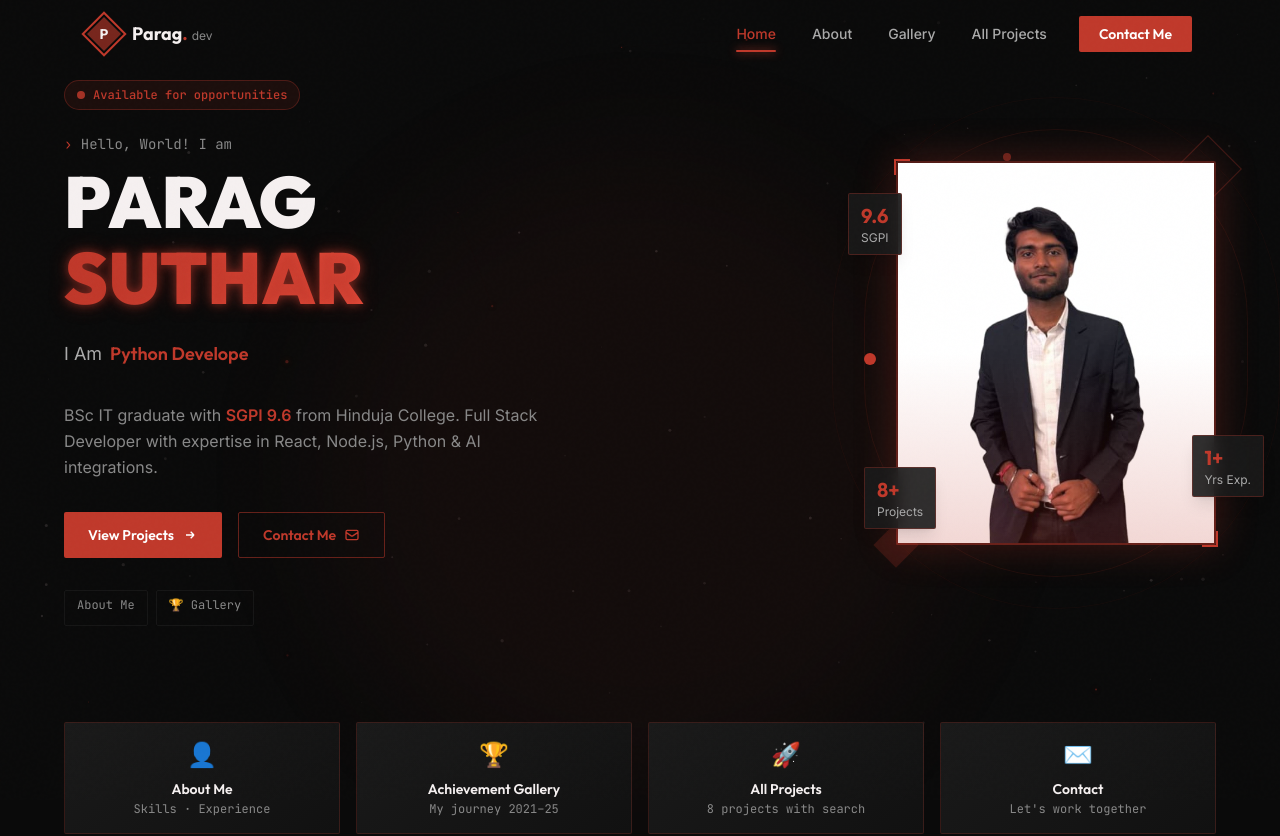
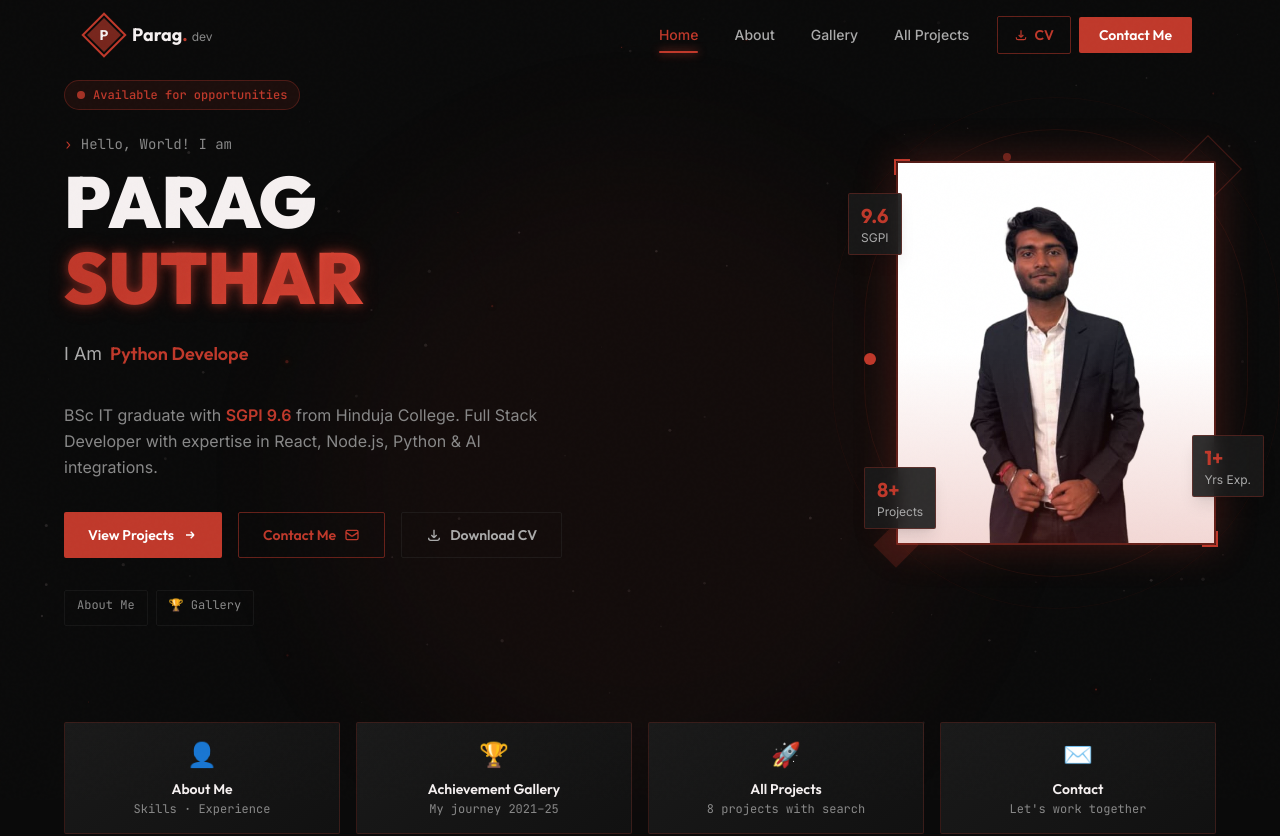
Before and after one commit to Parag407/parag_suthar, a React (Vite) app: page / in a window 1280 px wide. Shown: the top 836 px of the page. Built offline with nearby package versions, Linux system fonts and the light colour scheme.

Commit message:
feat: add Download CV button to Navbar, HeroSection, and ContactPage

```diff
--- a/src/components/HeroSection.jsx
+++ b/src/components/HeroSection.jsx
@@ -104,6 +104,16 @@ const HeroSection = () => {
                   <path d="M3 8l7.89 5.26a2 2 0 002.22 0L21 8M5 19h14a2 2 0 002-2V7a2 2 0 00-2-2H5a2 2 0 00-2 2v10a2 2 0 002 2z" />
                 </svg>
               </Link>
+              <a
+                href="/assets/Parag_Kumar_Suthar_Resume.pdf"
+                download="Parag_Kumar_Suthar_Resume.pdf"
+                className="group inline-flex items-center gap-2 px-6 py-3 border border-knight-gray/30 text-knight-gray-faint font-outfit font-semibold text-sm rounded-sm transition-all duration-300 hover:border-knight-red/50 hover:text-knight-red hover:bg-knight-red/5 hover:shadow-[0_0_16px_rgba(192,57,43,0.15)]"
+              >
+                <svg className="w-4 h-4 transition-transform group-hover:translate-y-0.5" fill="none" stroke="currentColor" strokeWidth="2" viewBox="0 0 24 24">
+                  <path d="M4 16v1a3 3 0 003 3h10a3 3 0 003-3v-1m-4-4l-4 4m0 0l-4-4m4 4V4" />
+                </svg>
+                Download CV
+              </a>
             </div>
 
             {/* Quick-nav pills */}
--- a/src/components/Navbar.jsx
+++ b/src/components/Navbar.jsx
@@ -74,10 +74,22 @@ const Navbar = () => {
             );
           })}
 
+          {/* Download CV */}
+          <a
+            href="/assets/Parag_Kumar_Suthar_Resume.pdf"
+            download="Parag_Kumar_Suthar_Resume.pdf"
+            className="ml-2 inline-flex items-center gap-1.5 px-4 py-2 border border-knight-red/50 text-knight-red text-sm font-outfit font-semibold rounded-sm transition-all duration-200 hover:border-knight-red hover:bg-knight-red/10 hover:shadow-[0_0_14px_rgba(192,57,43,0.3)]"
+          >
+            <svg className="w-3.5 h-3.5" fill="none" stroke="currentColor" strokeWidth="2" viewBox="0 0 24 24">
+              <path d="M4 16v1a3 3 0 003 3h10a3 3 0 003-3v-1m-4-4l-4 4m0 0l-4-4m4 4V4" />
+            </svg>
+            CV
+          </a>
+
           {/* CTA */}
           <Link
             to="/contact"
-            className="ml-3 px-5 py-2 bg-knight-red text-white text-sm font-outfit font-semibold rounded-sm transition-all duration-200 hover:bg-knight-red-bright hover:shadow-[0_0_18px_rgba(192,57,43,0.5)]"
+            className="ml-1 px-5 py-2 bg-knight-red text-white text-sm font-outfit font-semibold rounded-sm transition-all duration-200 hover:bg-knight-red-bright hover:shadow-[0_0_18px_rgba(192,57,43,0.5)]"
           >
             Contact Me
           </Link>
@@ -119,8 +131,18 @@ const Navbar = () => {
               </Link>
             );
           })}
-          {/* Mobile CTA */}
-          <div className="pt-3">
+          {/* Mobile CTAs */}
+          <div className="pt-3 flex flex-col gap-2">
+            <a
+              href="/assets/Parag_Kumar_Suthar_Resume.pdf"
+              download="Parag_Kumar_Suthar_Resume.pdf"
+              className="flex items-center justify-center gap-2 w-full py-3 border border-knight-red/50 text-knight-red text-sm font-outfit font-semibold rounded-sm transition-all duration-200 hover:bg-knight-red/10"
+            >
+              <svg className="w-4 h-4" fill="none" stroke="currentColor" strokeWidth="2" viewBox="0 0 24 24">
+                <path d="M4 16v1a3 3 0 003 3h10a3 3 0 003-3v-1m-4-4l-4 4m0 0l-4-4m4 4V4" />
+              </svg>
+              Download CV
+            </a>
             <Link
               to="/contact"
               className="flex items-center justify-center gap-2 w-full py-3 bg-knight-red text-white text-sm font-outfit font-semibold rounded-sm transition-all duration-200 hover:bg-knight-red-bright"
--- a/src/pages/ContactPage.jsx
+++ b/src/pages/ContactPage.jsx
@@ -119,6 +119,21 @@ const ContactPage = () => {
                     </a>
                   ))}
                 </div>
+              </div>
+
+              {/* Download CV */}
+              <div className="pt-4 border-t border-knight-black-5">
+                <p className="text-knight-gray-muted text-xs font-mono mb-3">// Resume</p>
+                <a
+                  href="/assets/Parag_Kumar_Suthar_Resume.pdf"
+                  download="Parag_Kumar_Suthar_Resume.pdf"
+                  className="group flex items-center justify-center gap-2 w-full py-3 border border-knight-red/40 text-knight-red text-sm font-outfit font-semibold rounded-sm transition-all duration-300 hover:bg-knight-red/10 hover:border-knight-red hover:shadow-[0_0_18px_rgba(192,57,43,0.25)]"
+                >
+                  <svg className="w-4 h-4 transition-transform group-hover:translate-y-0.5" fill="none" stroke="currentColor" strokeWidth="2" viewBox="0 0 24 24">
+                    <path d="M4 16v1a3 3 0 003 3h10a3 3 0 003-3v-1m-4-4l-4 4m0 0l-4-4m4 4V4" />
+                  </svg>
+                  Download CV
+                </a>
               </div>
 
               {/* Quick links */}
```
Also changed, not shown: 1 other file (tests, documents, lock files or other folders).
